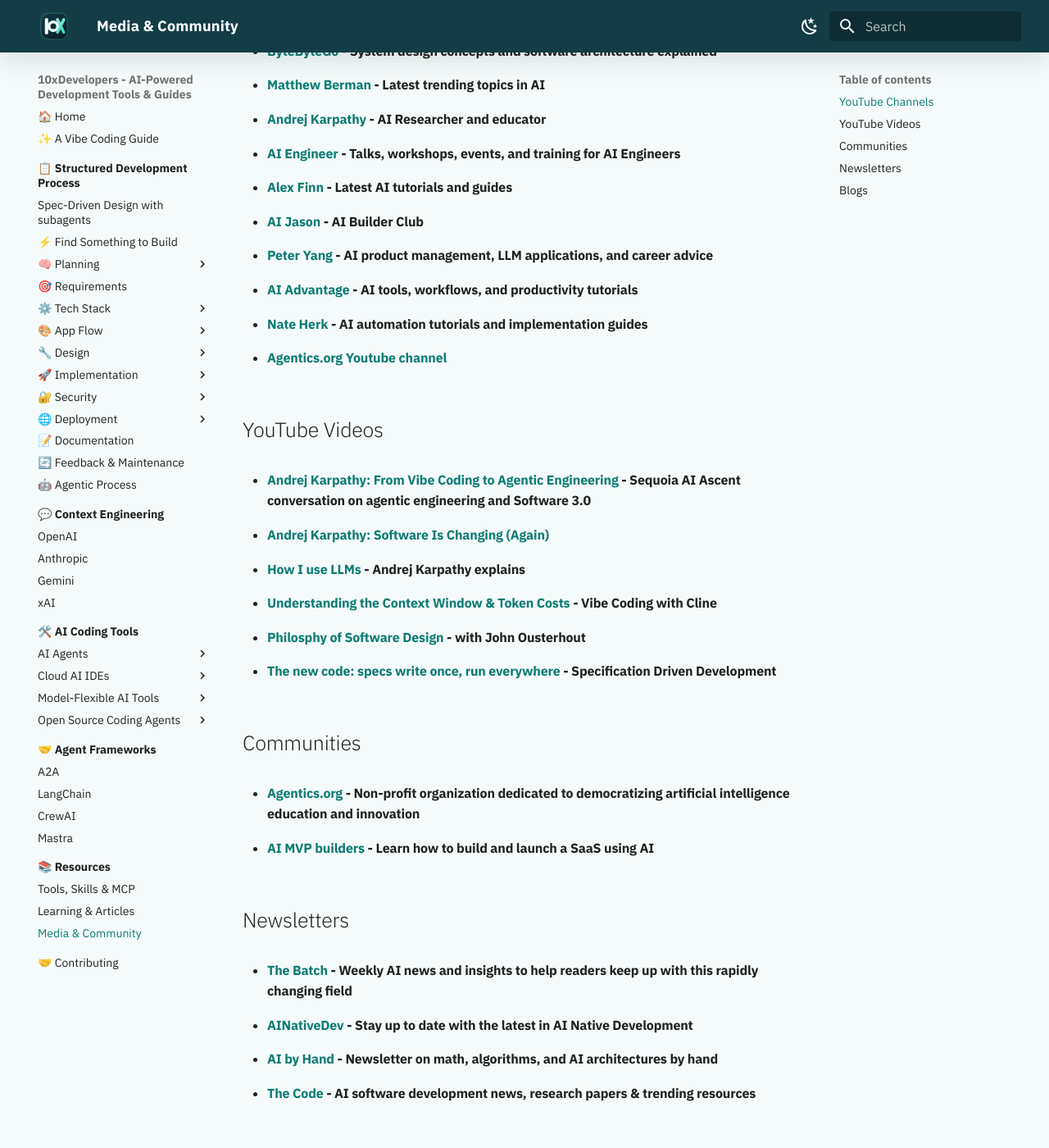
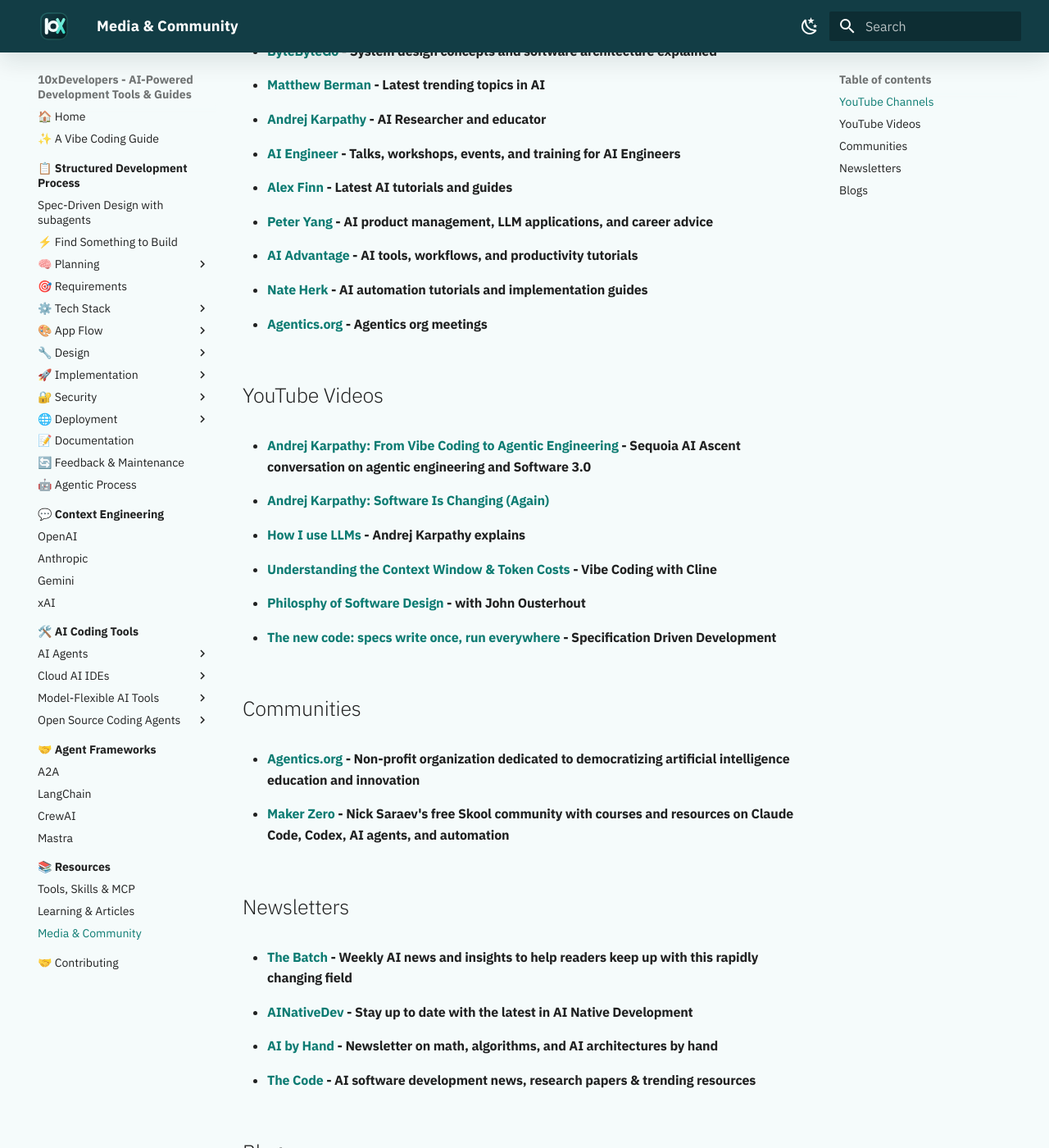
Before and after one commit to shlomoc/10xdev, an MkDocs documentation site: the page built from docs/resources/community/index.md, in a window 1280 px wide and 1400 px high, scrolled down 320 px. Shown: the whole window at 82% size. Built offline with MkDocs 1.6.1 and Material for MkDocs 9.7.7, drawn with Linux system fonts in a browser that asks for light colours.

Commit message:
docs: add new resources for AI agents, Gemini development, community channels, learning materials, and tools

```diff
--- a/docs/resources/community/index.md
+++ b/docs/resources/community/index.md
@@ -10,11 +10,10 @@ Channels, videos, communities, newsletters, and blogs to stay current with AI de
 * #### [Andrej Karpathy](https://www.youtube.com/@AndrejKarpathy) - AI Researcher and educator
 * #### [AI Engineer](https://www.youtube.com/@aiDotEngineer) - Talks, workshops, events, and training for AI Engineers
 * #### [Alex Finn](https://www.youtube.com/@AlexFinnOfficial) - Latest AI tutorials and guides
-* #### [AI Jason](https://www.youtube.com/@AIJasonZ) - AI Builder Club
 * #### [Peter Yang](https://www.youtube.com/@PeterYangYT) - AI product management, LLM applications, and career advice
 * #### [AI Advantage](https://www.youtube.com/@aiadvantage) - AI tools, workflows, and productivity tutorials
 * #### [Nate Herk](https://www.youtube.com/@nateherk) - AI automation tutorials and implementation guides
-* #### [Agentics.org Youtube channel](https://www.youtube.com/@agentics-foundation)
+* #### [Agentics.org](https://www.youtube.com/@agentics-foundation) - Agentics org meetings
 
 ## YouTube Videos
 
@@ -28,7 +27,7 @@ Channels, videos, communities, newsletters, and blogs to stay current with AI de
 ## Communities
 
 * #### [Agentics.org](http://agentics.org) - Non-profit organization dedicated to democratizing artificial intelligence education and innovation
-* #### [AI MVP builders](https://www.skool.com/aimvpbuilders/about) - Learn how to build and launch a SaaS using AI
+* #### [Maker Zero](https://www.skool.com/maker-zero) - Nick Saraev's free Skool community with courses and resources on Claude Code, Codex, AI agents, and automation
 
 ## Newsletters
 
```
Also changed, not shown: docs/agent-frameworks/index.md (+2 -0 lines), docs/prompt-engineering/gemini.md (+1 -0 lines), docs/resources/learning/index.md (+1 -0 lines), docs/resources/tools/index.md (+1 -0 lines).
